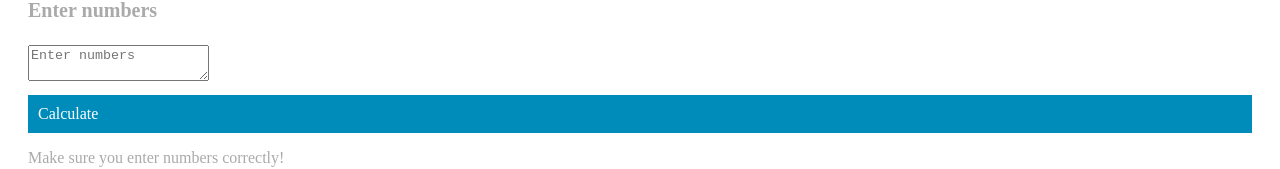
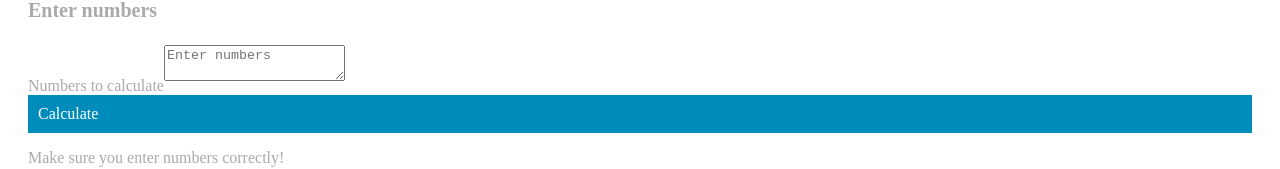
Before and after one commit to dk19999/react-tdd-accessibility-reference, a React (Vite) app: page / in a window 1280 px wide. Shown: the part 500-669 px from the top of the page. Built offline with nearby package versions, Linux system fonts and the light colour scheme.

Commit message:
feat: add accessible label for textarea input

```diff
--- a/src/App.tsx
+++ b/src/App.tsx
@@ -18,7 +18,10 @@ const App = () => {
 
       <h1 style={{ fontSize: '20px' }}>Enter numbers</h1>
 
+      <label htmlFor="numbers-input">Numbers to calculate</label>
+
       <textarea
+        id="numbers-input"
         style={{ margin: '10px 0', color: '#aaa' }}
         placeholder='Enter numbers'
         value={input}
```
